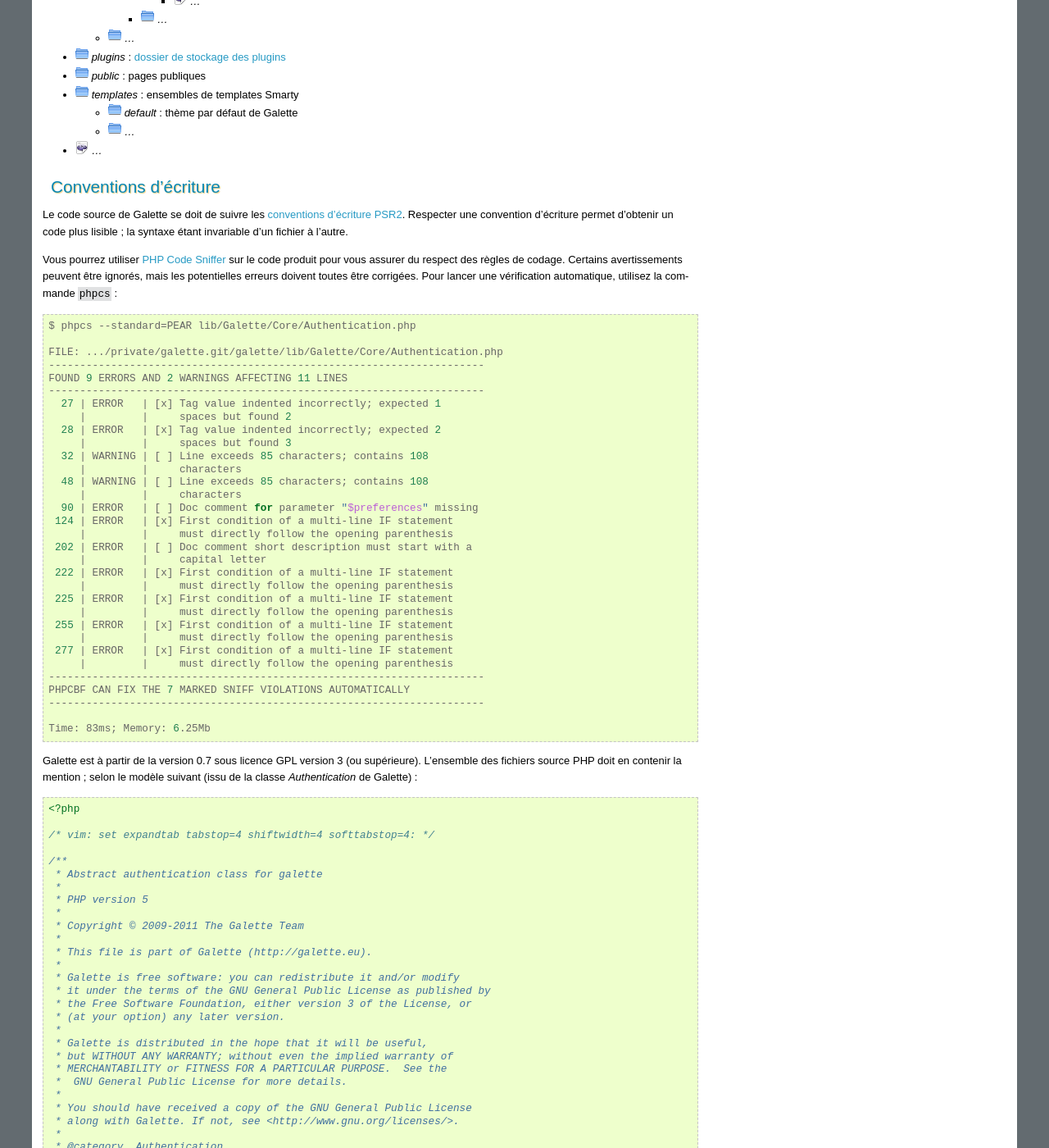
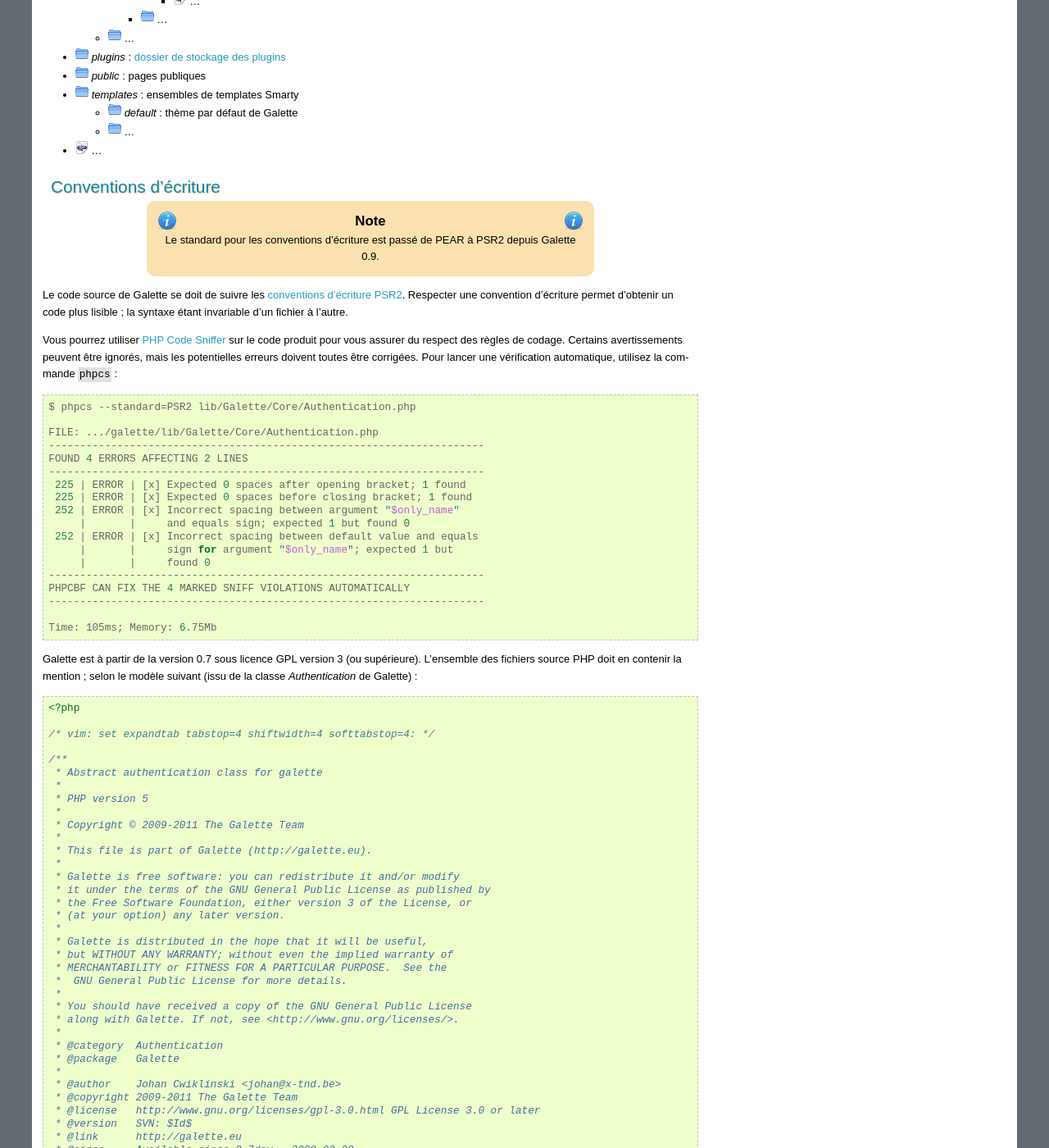
Before and after one commit to galette/galettedoc, a Sphinx documentation site: the page built from source/development/codage.rst, in a window 1280 px wide and 1400 px high, scrolled down 1051 px. Shown: the whole window at 82% size. Built offline with Sphinx 7.4.7, drawn with Linux system fonts in a browser that asks for light colours.

Commit message:
Utilisation de PSR2 pour les coding standards

```diff
--- a/source/development/codage.rst
+++ b/source/development/codage.rst
@@ -71,44 +71,34 @@
 Conventions d'écriture
 ======================
 
+.. note::
+
+   Le standard pour les conventions d'écriture est passé de PEAR à PSR2 depuis Galette 0.9.
+
 Le code source de Galette se doit de suivre les `conventions d'écriture PSR2 <http://www.php-fig.org/psr/psr-2/>`_. Respecter une convention d'écriture permet d'obtenir un code plus lisible ; la syntaxe étant invariable d'un fichier à l'autre.
 
 Vous pourrez utiliser `PHP Code Sniffer <http://pear.php.net/package/PHP_CodeSniffer>`_ sur le code produit pour vous assurer du respect des règles de codage. Certains avertissements peuvent être ignorés, mais les potentielles erreurs doivent toutes être corrigées. Pour lancer une vérification automatique, utilisez la commande ``phpcs`` :
 
 .. code-block:: bash
 
-   $ phpcs --standard=PEAR lib/Galette/Core/Authentication.php
+   $ phpcs --standard=PSR2 lib/Galette/Core/Authentication.php
 
-   FILE: .../private/galette.git/galette/lib/Galette/Core/Authentication.php
+   FILE: .../galette/lib/Galette/Core/Authentication.php
    ----------------------------------------------------------------------
-   FOUND 9 ERRORS AND 2 WARNINGS AFFECTING 11 LINES
+   FOUND 4 ERRORS AFFECTING 2 LINES
    ----------------------------------------------------------------------
-     27 | ERROR   | [x] Tag value indented incorrectly; expected 1
-        |         |     spaces but found 2
-     28 | ERROR   | [x] Tag value indented incorrectly; expected 2
-        |         |     spaces but found 3
-     32 | WARNING | [ ] Line exceeds 85 characters; contains 108
-        |         |     characters
-     48 | WARNING | [ ] Line exceeds 85 characters; contains 108
-        |         |     characters
-     90 | ERROR   | [ ] Doc comment for parameter "$preferences" missing
-    124 | ERROR   | [x] First condition of a multi-line IF statement
-        |         |     must directly follow the opening parenthesis
-    202 | ERROR   | [ ] Doc comment short description must start with a
-        |         |     capital letter
-    222 | ERROR   | [x] First condition of a multi-line IF statement
-        |         |     must directly follow the opening parenthesis
-    225 | ERROR   | [x] First condition of a multi-line IF statement
-        |         |     must directly follow the opening parenthesis
-    255 | ERROR   | [x] First condition of a multi-line IF statement
-        |         |     must directly follow the opening parenthesis
-    277 | ERROR   | [x] First condition of a multi-line IF statement
-        |         |     must directly follow the opening parenthesis
+    225 | ERROR | [x] Expected 0 spaces after opening bracket; 1 found
+    225 | ERROR | [x] Expected 0 spaces before closing bracket; 1 found
+    252 | ERROR | [x] Incorrect spacing between argument "$only_name"
+        |       |     and equals sign; expected 1 but found 0
+    252 | ERROR | [x] Incorrect spacing between default value and equals
+        |       |     sign for argument "$only_name"; expected 1 but
+        |       |     found 0
    ----------------------------------------------------------------------
-   PHPCBF CAN FIX THE 7 MARKED SNIFF VIOLATIONS AUTOMATICALLY
+   PHPCBF CAN FIX THE 4 MARKED SNIFF VIOLATIONS AUTOMATICALLY
    ----------------------------------------------------------------------
 
-   Time: 83ms; Memory: 6.25Mb
+   Time: 105ms; Memory: 6.75Mb
 
 Galette est à partir de la version 0.7 sous licence GPL version 3 (ou supérieure). L'ensemble des fichiers source PHP doit en contenir la mention ; selon le modèle suivant (issu de la classe `Authentication` de Galette) :
 
```
